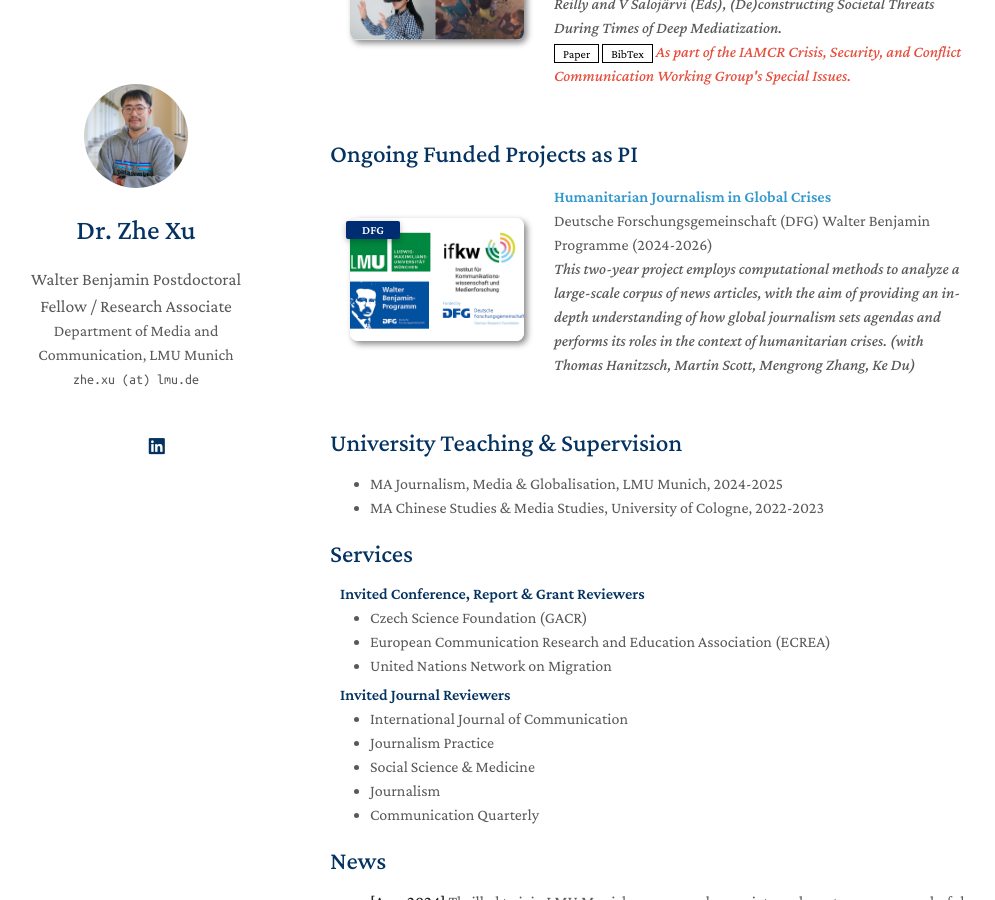
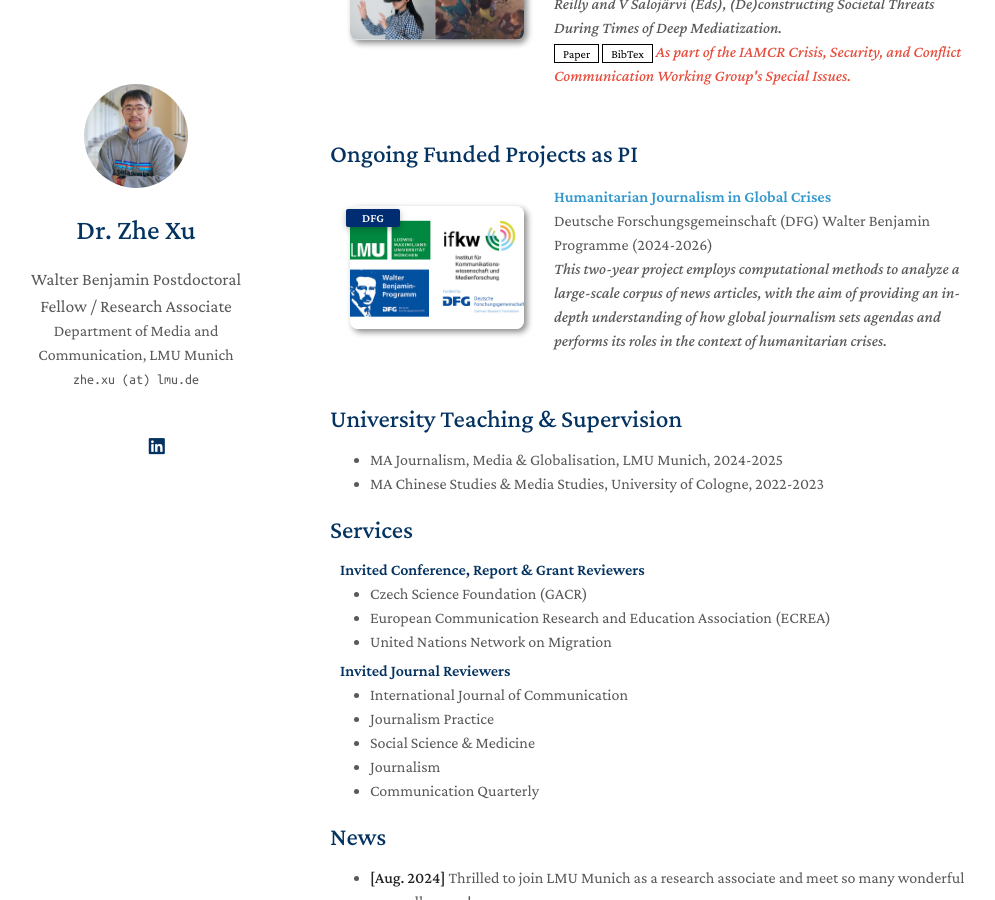
Before and after one commit to zhexuphd/home, a Jekyll site: the page built from index.md, in a window 1280 px wide and 900 px high, scrolled down 805 px. Shown: the whole window, without its empty margins (140-1135 px from the left). Built offline with Jekyll 4.4.1, drawn with Linux system fonts in a browser that asks for light colours; a style sheet for code colours, icons or effects is not loaded; our own code applies the rules of GitHub Pages for plain Markdown files.

Commit message:
Update dfg.yml

```diff
--- a/_data/dfg.yml
+++ b/_data/dfg.yml
@@ -3,5 +3,5 @@ main:
   - title: "Humanitarian Journalism in Global Crises"
     authors: Deutsche Forschungsgemeinschaft (DFG) Walter Benjamin Programme (2024-2026)
     conference_short: DFG
-    conference: This two-year project employs computational methods to analyze a large-scale corpus of news articles, with the aim of providing an in-depth understanding of how global journalism sets agendas and performs its roles in the context of humanitarian crises. (with Thomas Hanitzsch, Martin Scott, Mengrong Zhang, Ke Du)
+    conference: This two-year project employs computational methods to analyze a large-scale corpus of news articles, with the aim of providing an in-depth understanding of how global journalism sets agendas and performs its roles in the context of humanitarian crises.
     image: ./assets/img/ifkwdfg.jpg
```
